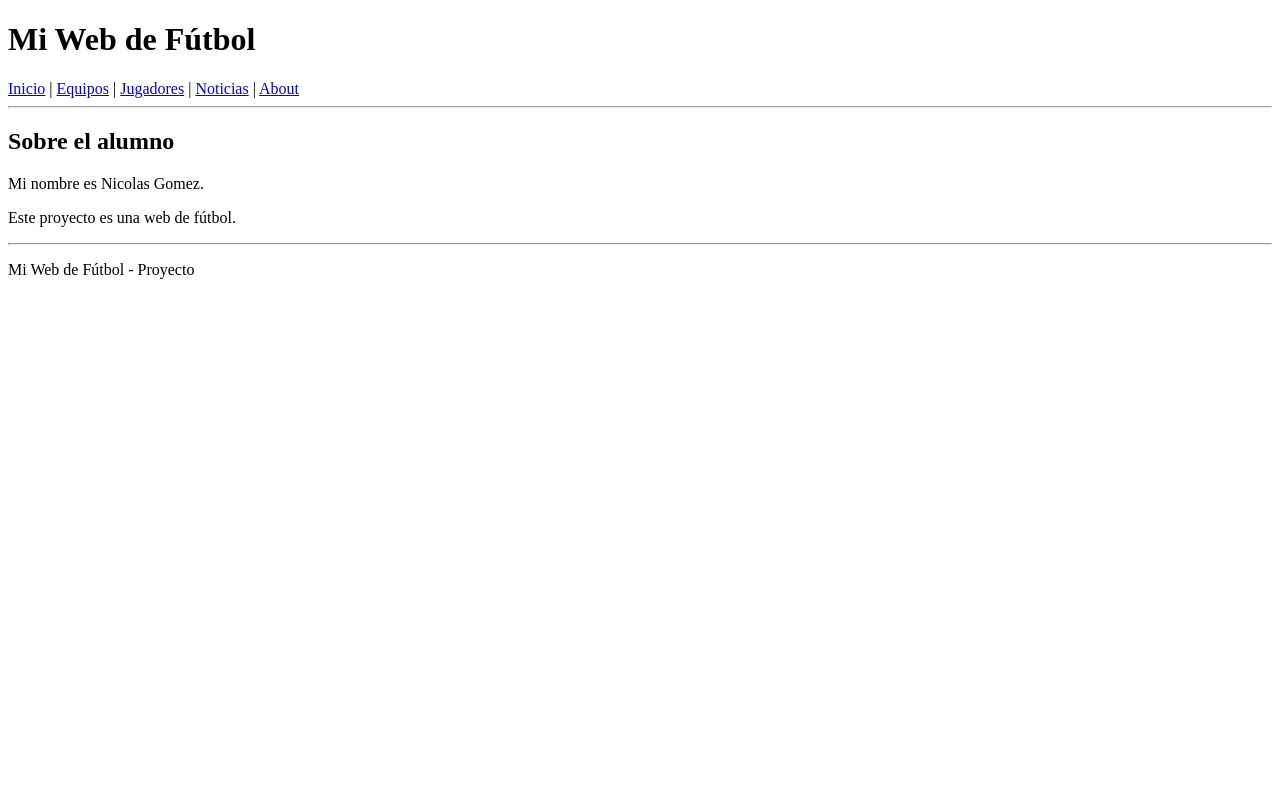
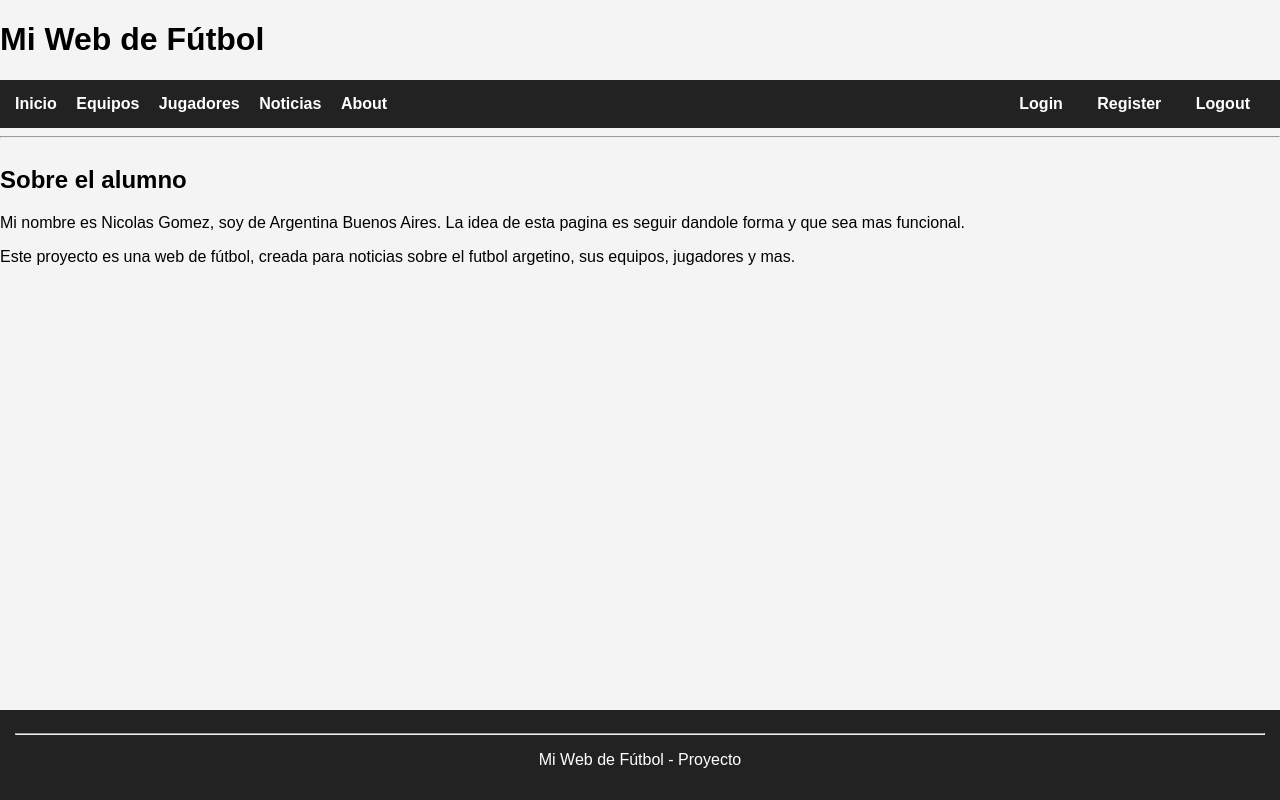
Before and after one commit to NicoGomez17/EntregaFinal-Gomez, a Django app: page /about/ in a window 1280 px wide. Run offline with Django 5.2, Linux system fonts and the light colour scheme.

Commit message:
Pagina web funcionando

```diff
--- a/src/config/urls.py
+++ b/src/config/urls.py
@@ -21,27 +21,23 @@ from futbol import views
 urlpatterns = [
     path('admin/', admin.site.urls),
 
-    path('', views.listar_equipos, name='inicio'),
+    path('', views.inicio, name='inicio'),
 
 
     path('equipos/', views.listar_equipos, name='equipos'),
-    path('equipos/crear/', views.crear_equipo, name='crear_equipo'),
-    path('equipos/editar/<int:id>/', views.editar_equipo, name='editar_equipo'),
-    path('equipos/eliminar/<int:id>/', views.eliminar_equipo, name='eliminar_equipo'),
 
 
     path('jugadores/', views.listar_jugadores, name='jugadores'),
-    path('jugadores/crear/', views.crear_jugador, name='crear_jugador'),
-    path('jugadores/editar/<int:id>/', views.editar_jugador, name='editar_jugador'),
-    path('jugadores/eliminar/<int:id>/', views.eliminar_jugador, name='eliminar_jugador'),
 
 
     path('noticias/', views.listar_noticias, name='noticias'),
-    path('noticias/crear/', views.crear_noticia, name='crear_noticia'),
-    path('noticias/editar/<int:id>/', views.editar_noticia, name='editar_noticia'),
-    path('noticias/eliminar/<int:id>/', views.eliminar_noticia, name='eliminar_noticia'),
 
 
     path('about/', views.about, name='about'),
 
+
+    path('login/', views.user_login, name='login'),
+    path('logout/', views.user_logout, name='logout'),
+    path('register/', views.register, name='register'),
+
 ]
--- a/src/futbol/templates/futbol/about.html
+++ b/src/futbol/templates/futbol/about.html
@@ -4,6 +4,6 @@
 
 {% block content %}
 <h2>Sobre el alumno</h2>
-<p>Mi nombre es Nicolas Gomez.</p>
-<p>Este proyecto es una web de fútbol.</p>
+<p>Mi nombre es Nicolas Gomez, soy de Argentina Buenos Aires. La idea de esta pagina es seguir dandole forma y que sea mas funcional.</p>
+<p>Este proyecto es una web de fútbol, creada para noticias sobre el futbol argetino, sus equipos, jugadores y mas.</p>
 {% endblock %}
--- a/src/futbol/templates/futbol/base.html
+++ b/src/futbol/templates/futbol/base.html
@@ -3,16 +3,97 @@
 <head>
     <meta charset="UTF-8">
     <title>{% block title %}Mi Web de Fútbol{% endblock %}</title>
+    <style>
+
+       body{
+            font-family: Arial;
+            margin:0;
+            background:#f4f4f4;
+
+            min-height:100vh;
+            display:flex;
+            flex-direction:column;
+        }
+
+        nav{
+            background:#222;
+            padding:15px;
+            display:flex;
+            justify-content:space-between;
+            align-items:center;
+        }
+
+        nav a{
+            color:white;
+            text-decoration:none;
+            margin-right:15px;
+            font-weight:bold;
+        }
+
+        nav a:hover{
+            color:#00ff9d;
+        }
+
+        main{
+            flex:1;
+        }
+
+        footer{
+            background:#222;
+            color:white;
+            text-align:center;
+            padding:15px;
+        }
+
+        .container{
+            width:80%;
+            margin:auto;
+            margin-top:30px;
+        }
+
+        .btn{
+            background:#007bff;
+            color:white;
+            padding:8px 15px;
+            border:none;
+            border-radius:5px;
+            text-decoration:none;
+        }
+
+        .btn:hover{
+            background:#0056b3;
+        }
+
+        input{
+            padding:6px;
+            margin-right:5px;
+        }
+
+        .nav-right a{
+            margin-left:15px;
+        }
+
+    </style>
+
 </head>
 <body>
     <header>
         <h1>Mi Web de Fútbol</h1>
         <nav>
-            <a href="{% url 'inicio' %}">Inicio</a> |
-            <a href="{% url 'equipos' %}">Equipos</a> |
-            <a href="{% url 'jugadores' %}">Jugadores</a> |
-            <a href="{% url 'noticias' %}">Noticias</a> |
-            <a href="{% url 'about' %}">About</a>
+            <div>
+                <a href="{% url 'inicio' %}">Inicio</a>
+                <a href="{% url 'equipos' %}">Equipos</a>
+                <a href="{% url 'jugadores' %}">Jugadores</a>
+                <a href="{% url 'noticias' %}">Noticias</a>
+                <a href="{% url 'about' %}">About</a>
+            </div>
+
+
+            <div class="nav-right">
+                <a href="{% url 'login' %}">Login</a>
+                <a href="{% url 'register' %}">Register</a>
+                <a href="{% url 'logout' %}">Logout</a>
+            </div>
         </nav>
         <hr>
     </header>
--- a/src/futbol/templates/futbol/inicio.html
+++ b/src/futbol/templates/futbol/inicio.html
@@ -3,5 +3,5 @@
 {% block title %}Inicio{% endblock %}
 
 {% block content %}
-<p>¡Bienvenido a la web de fútbol!</p>
+<p>¡Bienvenido a la web de fútbol! </p>
 {% endblock %}
--- a/src/futbol/views.py
+++ b/src/futbol/views.py
@@ -1,6 +1,13 @@
 from django.shortcuts import render, redirect, get_object_or_404
 from .models import Equipo, Jugador, Noticia
 from .forms import EquipoForm, JugadorForm, NoticiaForm
+from django.contrib.auth import login, logout, authenticate
+from django.contrib.auth.forms import UserCreationForm, AuthenticationForm
+
+
+def inicio(request):
+    return render(request, 'futbol/inicio.html')
+
 
 
 def listar_equipos(request):
@@ -8,75 +15,10 @@ def listar_equipos(request):
     return render(request, 'futbol/equipos.html', {'equipos': equipos})
 
 
-def crear_equipo(request):
-    if request.method == 'POST':
-        form = EquipoForm(request.POST)
-        if form.is_valid():
-            form.save()
-            return redirect('equipos')
-    else:
-        form = EquipoForm()
-    return render(request, 'futbol/crear_equipo.html', {'form': form})
-
-
-def editar_equipo(request, id):
-    equipo = get_object_or_404(Equipo, id=id)
-    if request.method == 'POST':
-        form = EquipoForm(request.POST, instance=equipo)
-        if form.is_valid():
-            form.save()
-            return redirect('equipos')
-    else:
-        form = EquipoForm(instance=equipo)
-    return render(request, 'futbol/crear_equipo.html', {'form': form})
-
-
-def eliminar_equipo(request, id):
-    equipo = get_object_or_404(Equipo, id=id)
-    equipo.delete()
-    return redirect('equipos')
-
-
-
-
-
-
-
 
 def listar_jugadores(request):
     jugadores = Jugador.objects.all()
     return render(request, 'futbol/jugadores.html', {'jugadores': jugadores})
-
-
-def crear_jugador(request):
-    if request.method == 'POST':
-        form = JugadorForm(request.POST)
-        if form.is_valid():
-            form.save()
-            return redirect('jugadores')
-    else:
-        form = JugadorForm()
-    return render(request, 'futbol/crear_jugador.html', {'form': form})
-
-
-def editar_jugador(request, id):
-    jugador = get_object_or_404(Jugador, id=id)
-    if request.method == 'POST':
-        form = JugadorForm(request.POST, instance=jugador)
-        if form.is_valid():
-            form.save()
-            return redirect('jugadores')
-    else:
-        form = JugadorForm(instance=jugador)
-    return render(request, 'futbol/crear_jugador.html', {'form': form})
-
-
-def eliminar_jugador(request, id):
-    jugador = get_object_or_404(Jugador, id=id)
-    jugador.delete()
-    return redirect('jugadores')
-
-
 
 
 
@@ -87,39 +29,51 @@ def listar_noticias(request):
     return render(request, 'futbol/noticias.html', {'noticias': noticias})
 
 
-def crear_noticia(request):
-    if request.method == 'POST':
-        form = NoticiaForm(request.POST)
-        if form.is_valid():
-            form.save()
-            return redirect('noticias')
-    else:
-        form = NoticiaForm()
-    return render(request, 'futbol/crear_noticia.html', {'form': form})
 
 
-def editar_noticia(request, id):
-    noticia = get_object_or_404(Noticia, id=id)
-    if request.method == 'POST':
-        form = NoticiaForm(request.POST, instance=noticia)
-        if form.is_valid():
-            form.save()
-            return redirect('noticias')
-    else:
-        form = NoticiaForm(instance=noticia)
-    return render(request, 'futbol/crear_noticia.html', {'form': form})
-
-def eliminar_noticia(request, id):
-    noticia = get_object_or_404(Noticia, id=id)
-    noticia.delete()
-    return redirect('noticias')
+def about(request):
+    return render(request, 'futbol/about.html')
 
 
 
 
 
 
+def register(request):
+    if request.method == 'POST':
+        form = UserCreationForm(request.POST)
+        if form.is_valid():
+            user = form.save()
+            login(request, user)
+            return redirect('inicio')
+    else:
+        form = UserCreationForm()
+
+    return render(request, 'futbol/register.html', {'form': form})
 
 
-def about(request):
-    return render(request, 'futbol/about.html')
+
+def user_login(request):
+    if request.method == 'POST':
+        form = AuthenticationForm(request, data=request.POST)
+
+        if form.is_valid():
+            username = form.cleaned_data.get('username')
+            password = form.cleaned_data.get('password')
+
+            user = authenticate(username=username, password=password)
+
+            if user is not None:
+                login(request, user)
+                return redirect('inicio')
+
+    else:
+        form = AuthenticationForm()
+
+    return render(request, 'futbol/login.html', {'form': form})
+
+
+
+def user_logout(request):
+    logout(request)
+    return redirect('inicio')
```
Also changed, not shown: src/futbol/templates/futbol/crear_equipo.html (deleted, +0 -12 lines), src/futbol/templates/futbol/crear_jugador.html (deleted, +0 -12 lines), src/futbol/templates/futbol/crear_noticia.html (deleted, +0 -12 lines), src/futbol/templates/futbol/login.html (added, +17 -0 lines), src/futbol/templates/futbol/register.html (added, +13 -0 lines), README.md, src/db.sqlite3, src/manage.py (line endings or trailing spaces).
